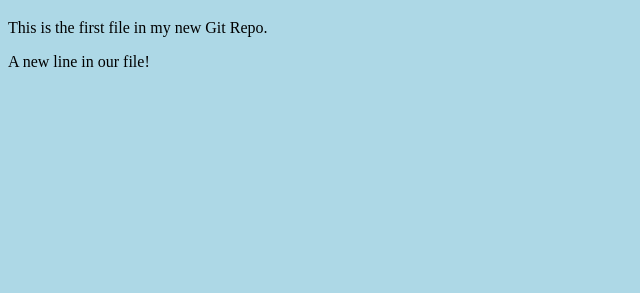
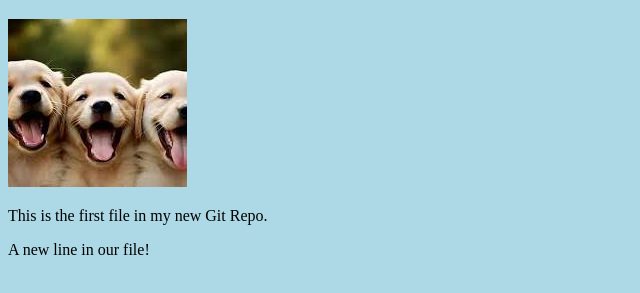
Before and after one commit to 97kmj/test-kosta, a plain HTML site: page index.html in a window 1280 px wide. Shown: the part 61-354 px from the top of the page, without its empty margins (0-640 px from the left). Drawn offline with Linux system fonts and the light colour scheme.

Commit message:
Added image to Hello World

```diff
--- a/index.html
+++ b/index.html
@@ -8,6 +8,7 @@
 </head>
 <body>
     <h1>Hello world!</h1>
+    <div><img src="dog.jpg" alt="dog"/></div>
     <p>This is the first file in my new Git Repo.</p>
     <p>A new line in our file!</p>
 </body>
```
Also changed, not shown: dog.jpg (added).
